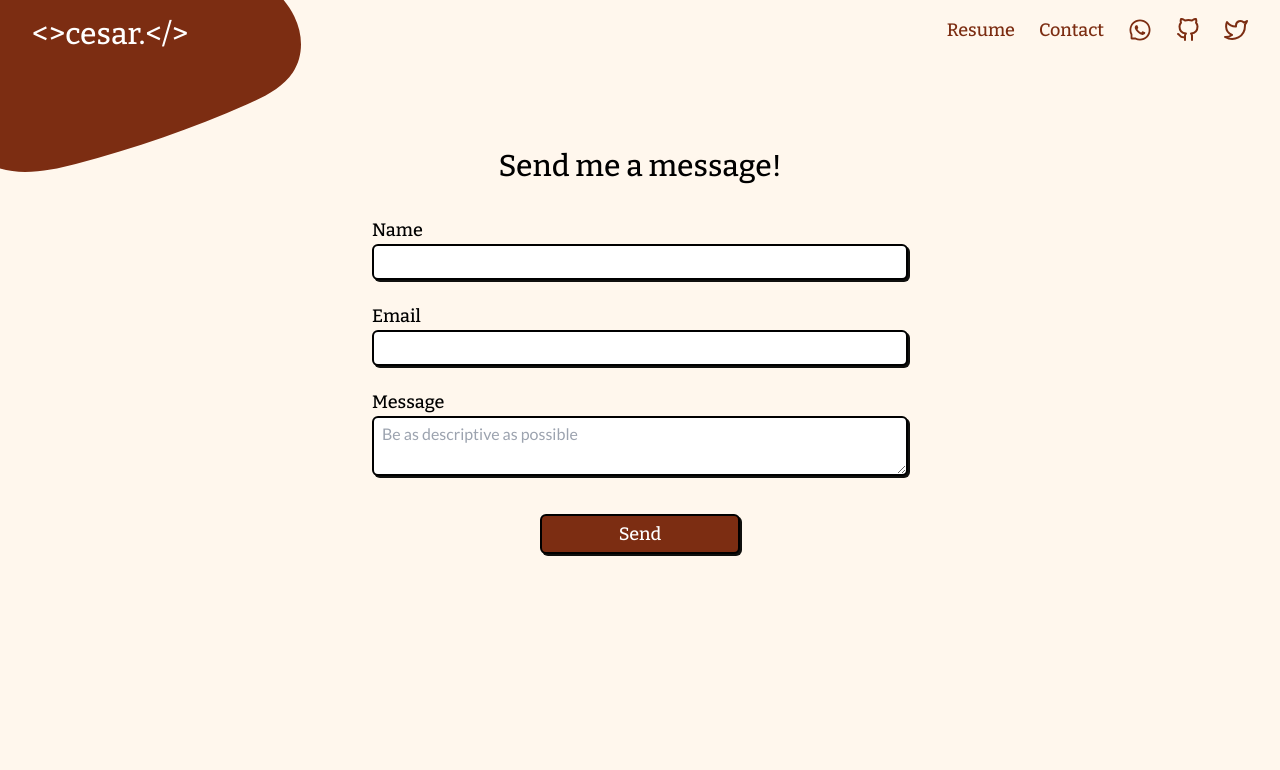
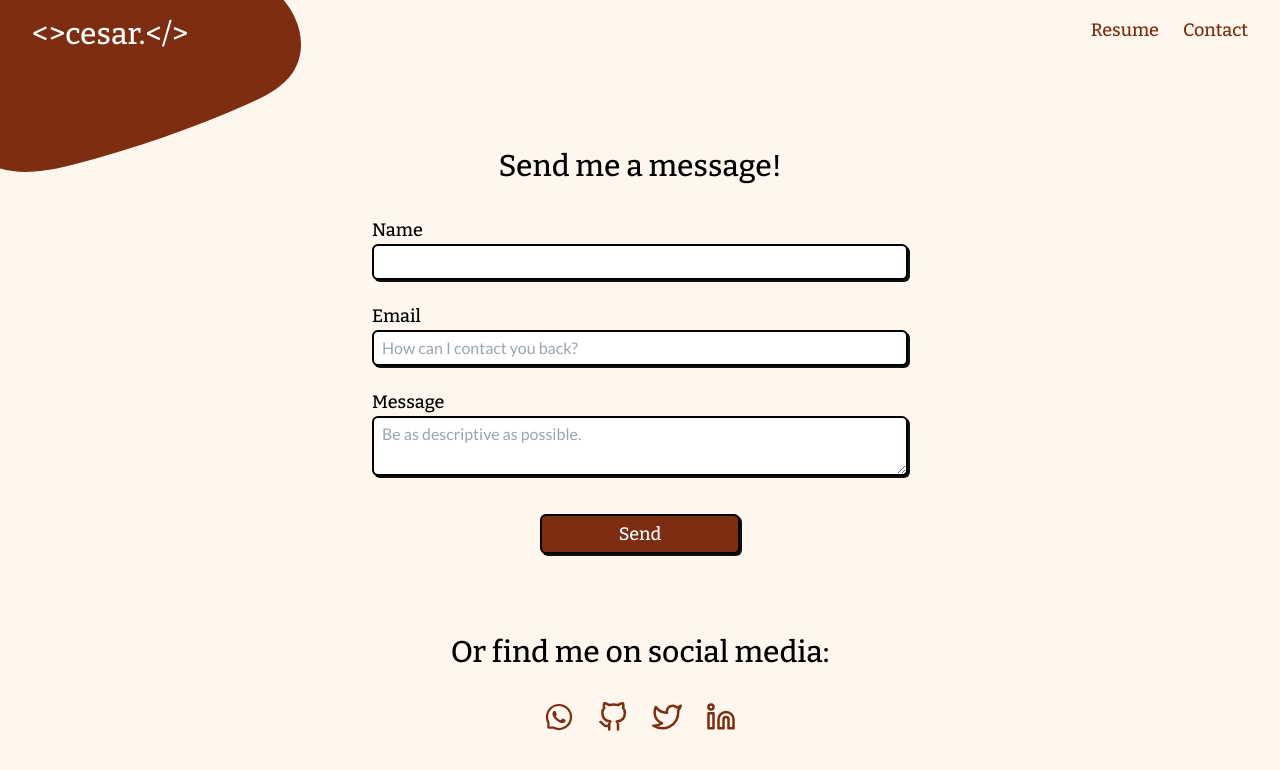
Before and after one commit to tchesa/portfolio-app, a Next.js app: page /contact in a window 1280 px wide. Shown: the top 770 px of the page. Built offline with nearby package versions, Linux system fonts and the light colour scheme.

Commit message:
move social links to contact page

```diff
--- a/src/app/contact/page.tsx
+++ b/src/app/contact/page.tsx
@@ -1,10 +1,52 @@
 import SendEmailForm from "@/components/form/send-email-form"
+import Link from "next/link"
+import { FiGithub, FiLinkedin, FiTwitter } from "react-icons/fi"
+import { AiOutlineWhatsApp } from "react-icons/ai"
 
 const ContactPage = () => {
   return (
     <main className="page-layout pt-20">
       <h1 className="text-3xl font-medium font-serif text-center mb-8">Send me a message!</h1>
       <SendEmailForm className="container mx-auto px-8 max-w-[600px]" />
+      <h1 className="text-3xl font-medium font-serif text-center mt-20 mb-8">Or find me on social media:</h1>
+      <ul className="flex justify-center space-x-6">
+        <li>
+          <Link
+            className="text-orange-900 hover:text-orange-500 active:text-orange-500"
+            href="https://wa.me/5531999949263"
+            target="_blank"
+          >
+            <AiOutlineWhatsApp className="text-3xl" />
+          </Link>
+        </li>
+        <li>
+          <Link
+            className="text-orange-900 hover:text-orange-500 active:text-orange-500"
+            href="https://github.com/tchesa"
+            target="_blank"
+          >
+            <FiGithub className="text-3xl" />
+          </Link>
+        </li>
+        <li>
+          <Link
+            className="text-orange-900 hover:text-orange-500 active:text-orange-500"
+            href="https://twitter.com/tchesa"
+            target="_blank"
+          >
+            <FiTwitter className="text-3xl" />
+          </Link>
+        </li>
+        <li>
+          <Link
+            className="text-orange-900 hover:text-orange-500 active:text-orange-500"
+            href="https://www.linkedin.com/in/cesar-lima-03349665/"
+            target="_blank"
+          >
+            <FiLinkedin className="text-3xl" />
+          </Link>
+        </li>
+      </ul>
     </main>
   )
 }
--- a/src/app/resume/page.tsx
+++ b/src/app/resume/page.tsx
@@ -86,7 +86,21 @@ const ResumePage = async () => {
             <h2 id="employment" className="text-2xl pt-4 font-serif font-medium w-[30%] min-w-[250px] shrink-0 md:sticky md:top-0">Employment</h2>
             <div className="grow pt-4">
               <ul className="space-y-5">
-                {employmentEntries.items.sort((a, b) => sortByDate(new Date(a.fields.endDate || new Date()), new Date(b.fields.endDate || new Date()))).map(employment => (
+                {employmentEntries.items.sort((a, b) => sortByDate(new Date(a.fields.endDate || new Date()), new Date(b.fields.endDate || new Date()))).map(employment => {
+                  const period = (
+                    <span className="block text-sm text-neutral-500 whitespace-nowrap leading-7 md:ml-4">
+                      {employment.fields.startDate ? dateFormatter(new Date(employment.fields.startDate)) : null}
+                      {employment.fields.startDate && (employment.fields.endDate || employment.fields.currentlyWorkingHere) ? <SeparatorSpan symbol={<>&#126;</>} /> : null}
+                      {employment.fields.currentlyWorkingHere
+                        ? 'Current'
+                        : employment.fields.endDate
+                          ? dateFormatter(new Date(employment.fields.endDate))
+                          : null
+                      }
+                    </span>
+                  )
+
+                  return (
                     <li key={employment.sys.id}>
                       <div>
                         <div className="flex items-start">
@@ -103,22 +117,16 @@ const ResumePage = async () => {
                           <div className="grow">
                             <div className="flex items-start">
                               <h3 className="grow text-lg font-serif font-medium">{employment.fields.title || 'Untitled employment'}</h3>
-                            <span className="block text-sm text-neutral-500 whitespace-nowrap leading-7 ml-4">
-                              {employment.fields.startDate ? dateFormatter(new Date(employment.fields.startDate)) : null}
-                              {employment.fields.startDate && (employment.fields.endDate || employment.fields.currentlyWorkingHere) ? <SeparatorSpan symbol={<>&#126;</>} /> : null}
-                              {employment.fields.currentlyWorkingHere
-                                ? 'Current'
-                                : employment.fields.endDate
-                                  ? dateFormatter(new Date(employment.fields.endDate))
-                                  : null
-                              }
-                            </span>
+                              <div className="hidden md:block">
+                                {period}
+                              </div>
                             </div>
                             <span className="block text-sm">
                               {renderCompanyName(employment.fields.companyName, employment.fields.companyUrl)}
                               {employment.fields.employmentType ? <SeparatorSpan /> : null}
                               {renderEmploymentType(employment.fields.employmentType)}
                             </span>
+                            <div className="block md:hidden">{period}</div>
                           </div>
                         </div>
                         <span className="block mt-1 text-sm text-neutral-500">
@@ -134,7 +142,8 @@ const ResumePage = async () => {
                         )}
                       </div>
                     </li>
-                ))}
+                  )
+                })}
               </ul>
             </div>
           </div>
@@ -142,7 +151,16 @@ const ResumePage = async () => {
             <h2 id="education" className="text-2xl pt-4 font-serif font-medium w-[30%] min-w-[250px] shrink-0 md:sticky md:top-0">Education</h2>
             <div className="grow pt-4">
               <ul className="space-y-5">
-                {educationEntries.items.map(education => (
+                {educationEntries.items.map(education => {
+                  const period = (
+                    <span className="block text-sm text-neutral-500 whitespace-nowrap leading-7 lg:ml-4">
+                      {education.fields.startDate ? dateFormatter(new Date(education.fields.startDate)) : null}
+                      {education.fields.startDate && education.fields.endDate ? <SeparatorSpan symbol={<>&#126;</>} /> : null}
+                      {education.fields.endDate ? dateFormatter(new Date(education.fields.endDate)) : null}
+                    </span>
+                  )
+
+                  return (
                     <li key={education.sys.id}>
                       <div>
                         <div className="flex items-start">
@@ -163,17 +181,18 @@ const ResumePage = async () => {
                                 {education.fields.degree && education.fields.fieldOfStudy ? <SeparatorSpan /> : null}
                                 {education.fields.fieldOfStudy ? education.fields.fieldOfStudy : null}
                               </h3>
-                            <span className="block text-sm text-neutral-500 whitespace-nowrap leading-7 ml-4">
-                              {education.fields.startDate ? dateFormatter(new Date(education.fields.startDate)) : null}
-                              {education.fields.startDate && education.fields.endDate ? <SeparatorSpan symbol={<>&#126;</>} /> : null}
-                              {education.fields.endDate ? dateFormatter(new Date(education.fields.endDate)) : null}
-                            </span>
+                              <div className="hidden lg:block">
+                                {period}
+                              </div>
                             </div>
                             <span className="block text-sm text-neutral-500">
                               {education.fields.school ? education.fields.school : null}
                               {education.fields.school && education.fields.schoolLocation ? <SeparatorSpan /> : null}
                               {education.fields.schoolLocation ? education.fields.schoolLocation : null}
                             </span>
+                            <div className="block lg:hidden">
+                              {period}
+                            </div>
                           </div>
                         </div>
                         {education.fields.attachments && education.fields.attachments.length > 0 && (
@@ -220,7 +239,8 @@ const ResumePage = async () => {
                         )}
                       </div>
                     </li>
-                ))}
+                  )
+                })}
               </ul>
             </div>
           </div>
--- a/src/components/form/send-email-form/index.tsx
+++ b/src/components/form/send-email-form/index.tsx
@@ -45,10 +45,10 @@ const SendEmailForm = ({ className }: Props) => {
   return (
     <form className={className} onSubmit={handleSubmit(onSubmit)}>
       <Input label="Name" error={errors.name} {...register('name')} />
-      <Input label="Email" error={errors.email} {...register('email')} />
+      <Input label="Email" error={errors.email} placeholder="How can I contact you back?" {...register('email')} />
       <TextArea
         label="Message"
-        placeholder="Be as descriptive as possible"
+        placeholder="Be as descriptive as possible."
         error={errors.message}
         {...register('message')}
       />
--- a/src/components/header/index.tsx
+++ b/src/components/header/index.tsx
@@ -1,7 +1,5 @@
 import Link from "next/link"
 import { Shape1 } from "../shapes"
-import { FiGithub, FiTwitter } from "react-icons/fi"
-import { AiOutlineWhatsApp } from "react-icons/ai"
 import SideNav from "../side-nav"
 
 const Header = () => {
@@ -17,21 +15,6 @@ const Header = () => {
             <li>
               <Link className="hover:underline text-lg font-medium font-serif text-orange-900 bg-orange-50" href="/contact">Contact</Link>
             </li>
-            <li>
-              <Link className="text-orange-900" href="https://wa.me/5531999949263" target="_blank">
-                <AiOutlineWhatsApp className="text-2xl" />
-              </Link>
-            </li>
-            <li>
-              <Link className="text-orange-900" href="https://github.com/tchesa" target="_blank">
-                <FiGithub className="text-2xl" />
-              </Link>
-            </li>
-            <li>
-              <Link className="text-orange-900" href="https://twitter.com/tchesa" target="_blank">
-                <FiTwitter className="text-2xl" />
-              </Link>
-            </li>
           </ul>
         </nav>
         <Shape1 className="absolute top-[-78px] left-[-49px] text-orange-900 -z-10 h-auto w-[350px]" />
```
Lines whose indentation alone changed are shown as unchanged.
